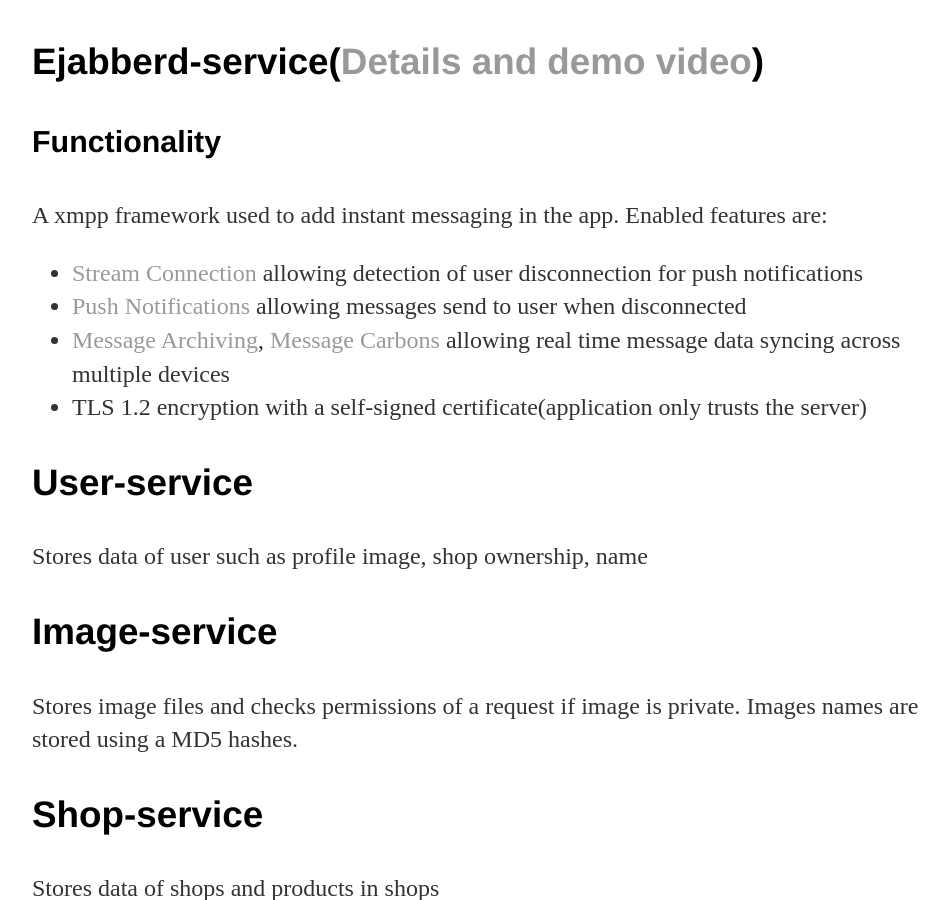
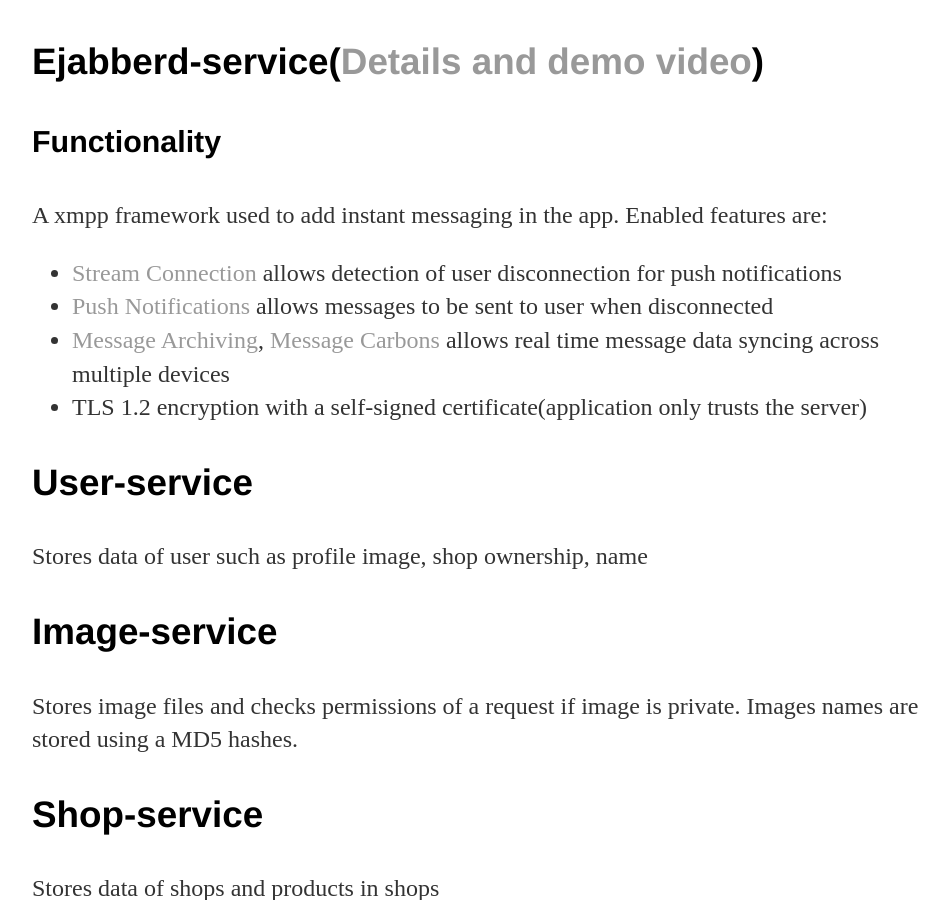
Before and after one commit to jcho7022/jcho7022.github.io, a Jekyll site: the page built from projects/float/index.html, in a window 1280 px wide and 900 px high, scrolled down 4808 px. Shown: the whole window, without its empty margins (160-1109 px from the left). Built offline with Jekyll 4.4.1, drawn with Linux system fonts in a browser that asks for light colours.

Commit message:
Update index.html

```diff
--- a/projects/float/index.html
+++ b/projects/float/index.html
@@ -60,9 +60,9 @@
       <h4>Functionality</h4>
       <p>A xmpp framework used to add instant messaging in the app. Enabled features are:
 	    <ul class="chat_features">
-        <li><a href="https://xmpp.org/extensions/xep-0198.html">Stream Connection</a> allowing detection of user disconnection for push notifications</li>
-        <li><a href="https://xmpp.org/extensions/xep-0357.html">Push Notifications</a> allowing messages send to user when disconnected</li>
-	<li><a href="https://xmpp.org/extensions/xep-0136.html">Message Archiving</a>, <a href="https://xmpp.org/extensions/xep-0280.html">Message Carbons</a> allowing real time message data syncing across multiple devices</li>
+        <li><a href="https://xmpp.org/extensions/xep-0198.html">Stream Connection</a> allows detection of user disconnection for push notifications</li>
+        <li><a href="https://xmpp.org/extensions/xep-0357.html">Push Notifications</a> allows messages to be sent to user when disconnected</li>
+	<li><a href="https://xmpp.org/extensions/xep-0136.html">Message Archiving</a>, <a href="https://xmpp.org/extensions/xep-0280.html">Message Carbons</a> allows real time message data syncing across multiple devices</li>
 	<li>TLS 1.2 encryption with a self-signed certificate(application only trusts the server)</li>
 	</ul>
 
```
